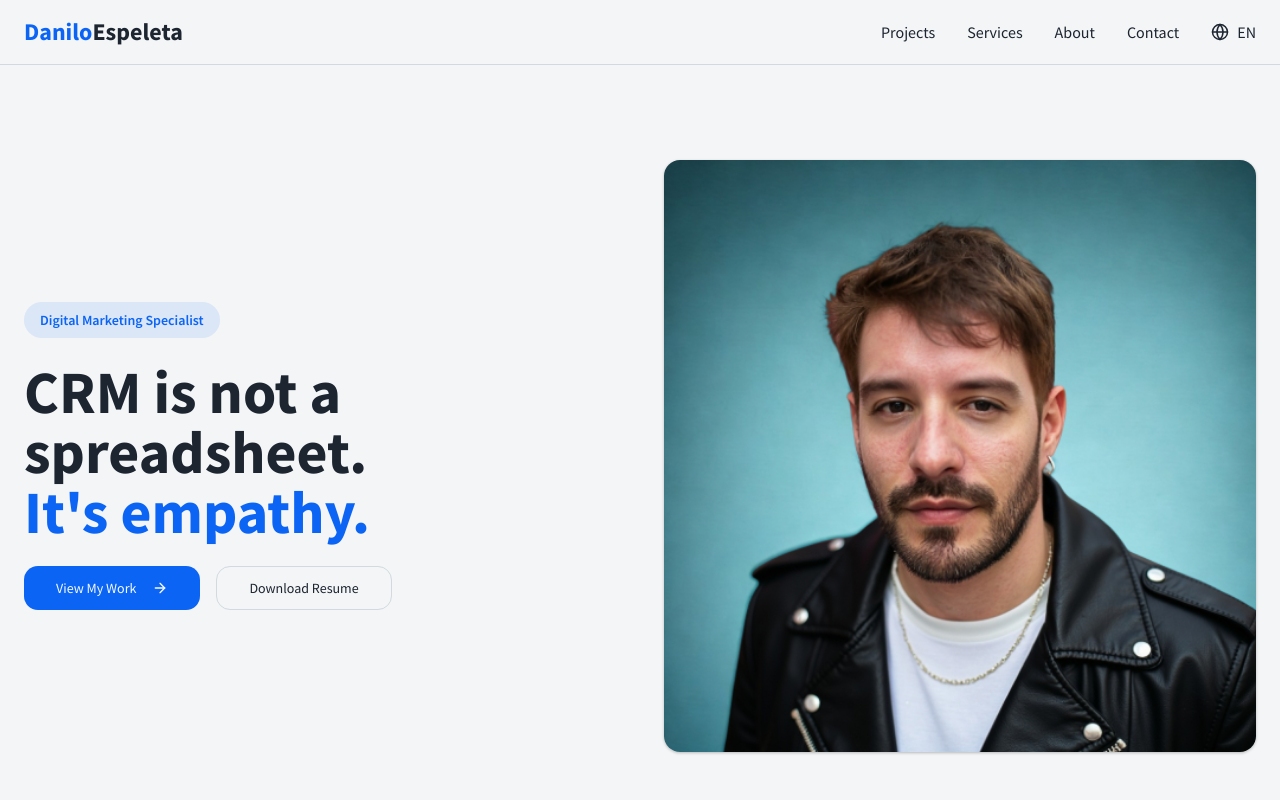
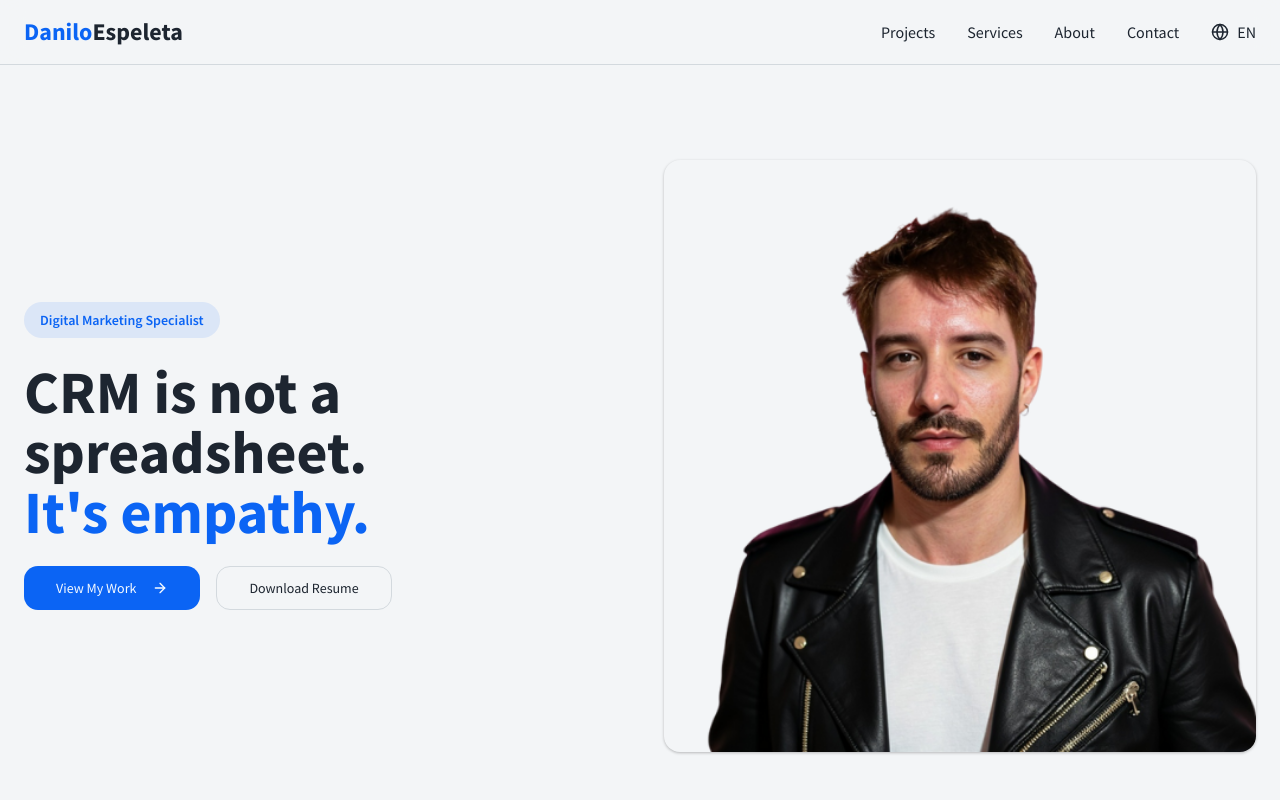
Before and after one commit to daniloespeleta/daniloespeleta, a React (Vite) app: page /home in a window 1280 px wide. Shown: the top 800 px of the page. Built offline with nearby package versions, Linux system fonts and the light colour scheme; the HTML template or start-up script is replaced by a standard one; a web font is replaced by a local one.

Commit message:
Visual edit in Lovable
Edited UI in Lovable

```diff
--- a/src/components/Hero.tsx
+++ b/src/components/Hero.tsx
@@ -1,9 +1,10 @@
 import { ArrowRight } from "lucide-react";
 import { Button } from "@/components/ui/button";
 import { useLanguage } from "@/contexts/LanguageContext";
-
 const Hero = () => {
-  const { t } = useLanguage();
+  const {
+    t
+  } = useLanguage();
   return <section className="relative min-h-screen flex items-center pt-20 bg-background">
       <div className="container mx-auto px-6 py-20">
         <div className="grid lg:grid-cols-2 gap-12 items-center">
@@ -37,11 +38,7 @@ const Hero = () => {
           {/* Image Block */}
           <div className="relative hidden lg:block">
             <div className="relative rounded-2xl overflow-hidden shadow-2xl">
-              <img
-                alt="Digital marketing analytics visualization"
-                className="w-full h-auto object-cover"
-                src="/lovable-uploads/ca8e750d-3087-4fe5-99f3-d4671abfb1ee.png"
-              />
+              <img alt="Digital marketing analytics visualization" className="w-full h-auto object-cover" src="/lovable-uploads/416684cc-de30-4c4f-a835-25e1836de5b8.png" />
             </div>
           </div>
         </div>
```
Also changed, not shown: public/lovable-uploads/416684cc-de30-4c4f-a835-25e1836de5b8.png (added), public/lovable-uploads/f81742f6-4e11-4f25-9b77-e1ca5c0c706c.png (added).
